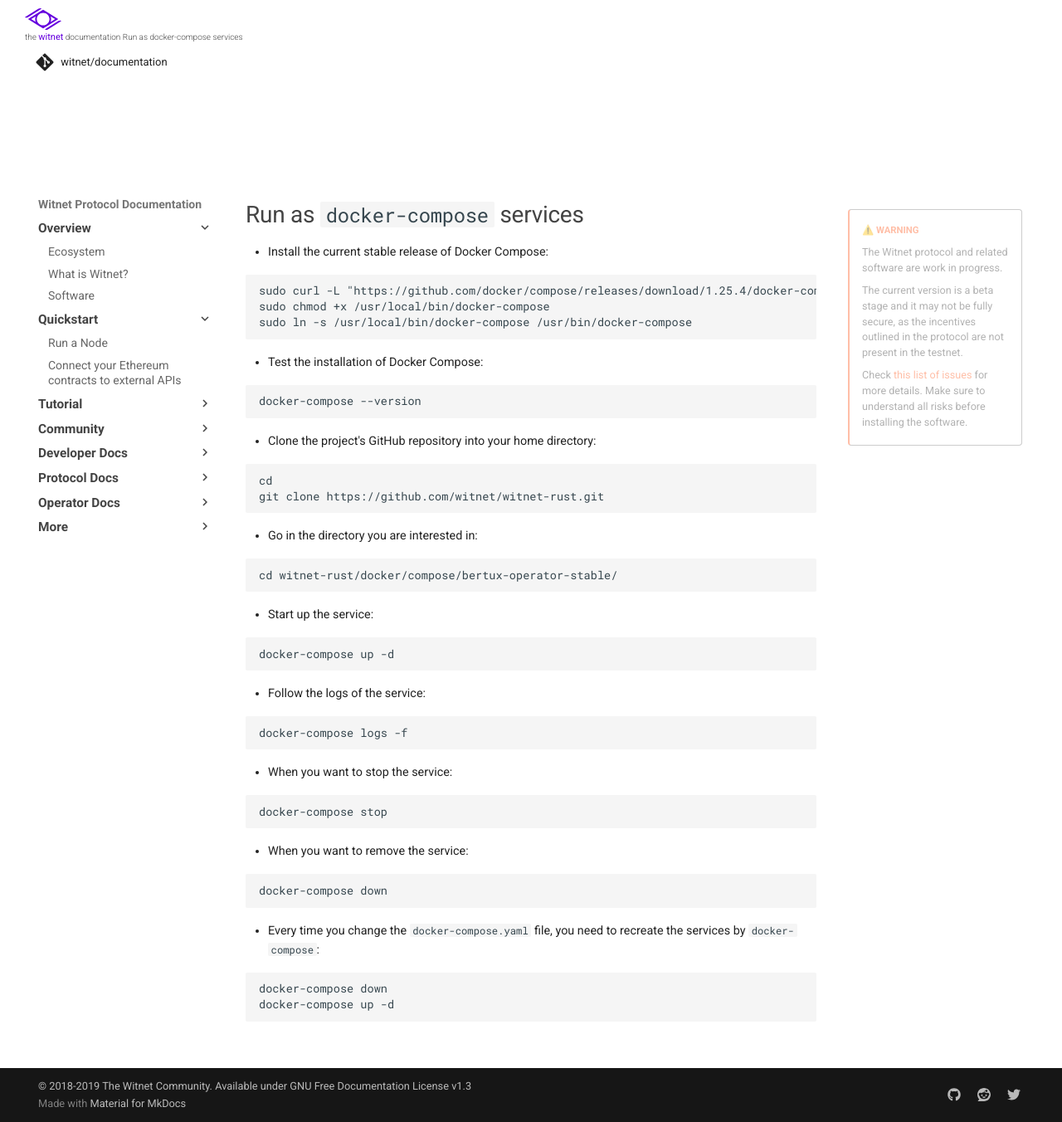
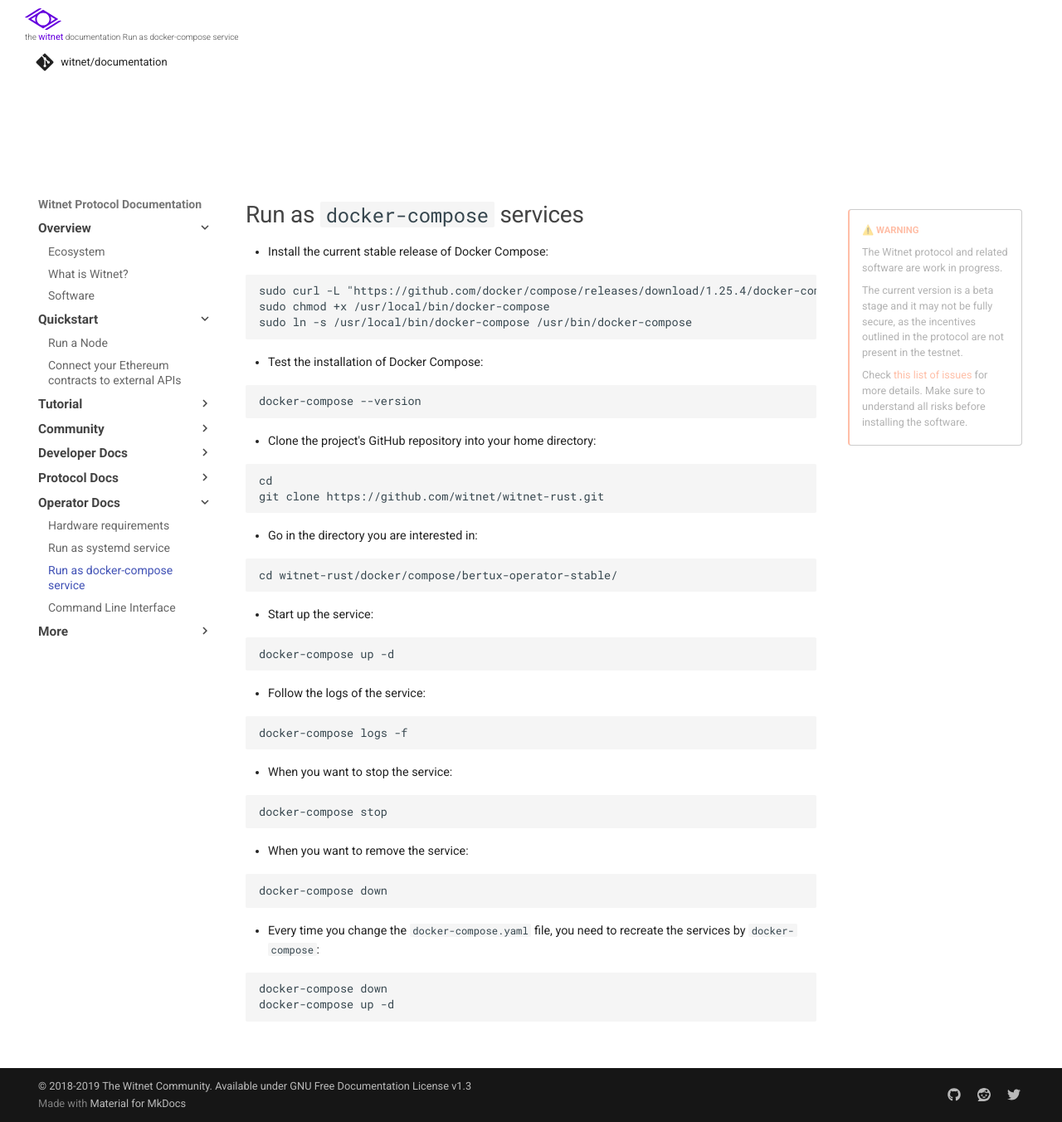
Before and after one commit to witnet/documentation, an MkDocs documentation site: the page built from docs/node-operators/docker-compose-service.md, in a window 1280 px wide and 1352 px high. Shown: the whole window at 83% size. Built offline with MkDocs 1.6.1 and Material for MkDocs 9.7.7, drawn with Linux system fonts in a browser that asks for light colours; some web fonts are replaced; comment, search, counter and statistics services are not loaded.

Commit message:
refactor: docker-compose page renamed and added to operator docs list

```diff
--- a/mkdocs.yml
+++ b/mkdocs.yml
@@ -42,6 +42,7 @@ nav:
       #- Configuration: witnet-rust/configuration.md
       - Hardware requirements: node-operators/hardware-requirements.md
       - Run as systemd service: node-operators/systemd-service.md
+      - Run as docker-compose service: node-operators/docker-compose-service.md
       - Command Line Interface: node-operators/cli.md
       #- Witnet-Rust JSON-RPC: node-operators/json-rpc.md
       #- Wallet API: node-operators/wallet-api.md
```
Also changed, not shown: docs/node-operators/docker-compose-service.md (renamed from docs/node-operators/docker-compose.md).
